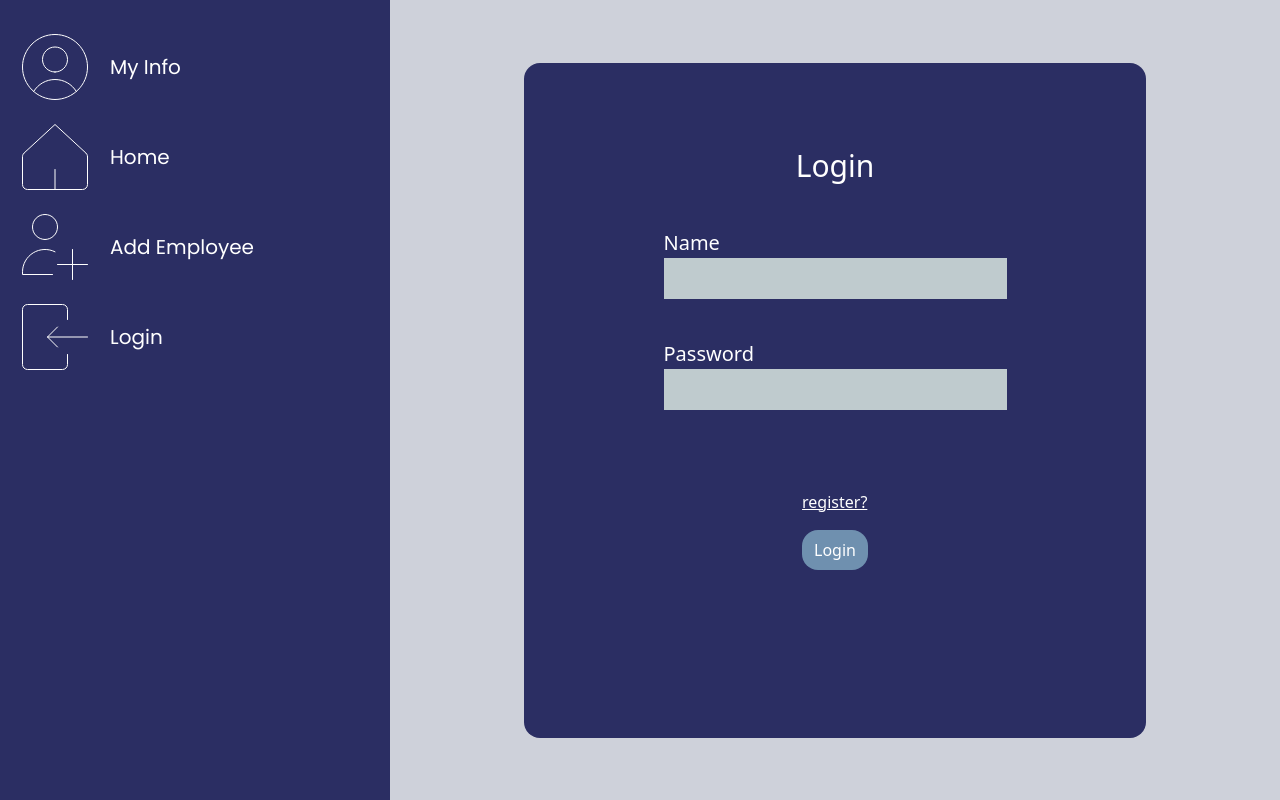
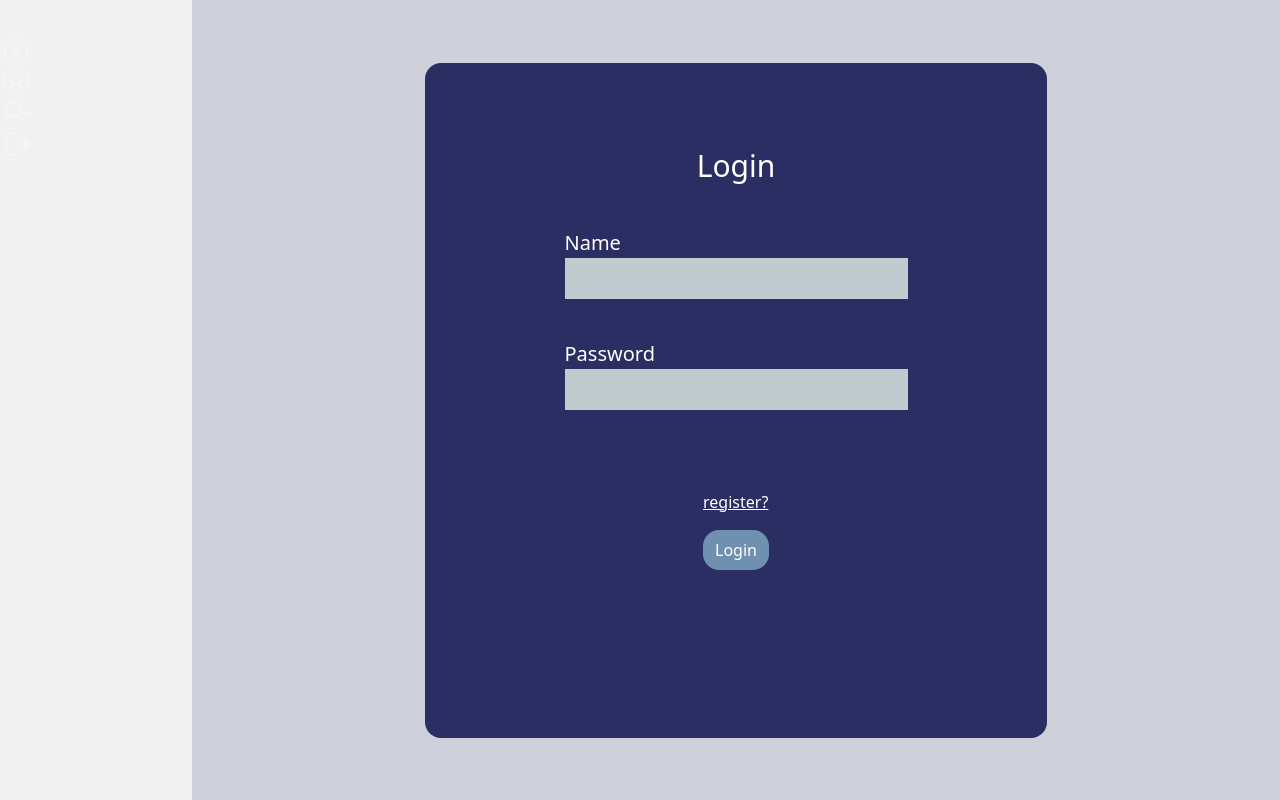
Before and after one commit to rastuak/EmpTracky, a React (Vite) app: page /login in a window 1280 px wide. Built offline with nearby package versions, Linux system fonts and the light colour scheme.

Commit message:
added some colors\

```diff
--- a/index.html
+++ b/index.html
@@ -3,14 +3,14 @@
 
 <head>
   <meta charset="UTF-8" />
-  <link rel="icon" type="image/svg+xml" href="/vite.svg" />
+  <link rel="icon" type="image/svg+xml" href="/src/assets/images/empTrackyLogo.svg" />
   <link rel="preconnect" href="https://fonts.googleapis.com">
   <link rel="preconnect" href="https://fonts.gstatic.com" crossorigin>
   <link
     href="https://fonts.googleapis.com/css2?family=Poppins:ital,wght@0,100;0,200;0,300;0,400;0,500;0,600;0,700;0,800;0,900;1,100;1,200;1,300;1,400;1,500;1,600;1,700;1,800;1,900&display=swap"
     rel="stylesheet">
   <meta name="viewport" content="width=device-width, initial-scale=1.0" />
-  <title>Vite + React</title>
+  <title>EmpTracky</title>
 </head>
 
 <body>
--- a/src/components/ui/DashboardElement.jsx
+++ b/src/components/ui/DashboardElement.jsx
@@ -1,38 +1,15 @@
 import { useNavigate } from "react-router-dom";
-
-import homeIcon from "../../assets/images/home.svg";
-import addEmployeeIcon from "../../assets/images/addPerson.svg";
-import myInfoIcon from "../../assets/images/person.svg";
-import loginIcon from "../../assets/images/login.svg";
+import { House, UserCircle, UserPlus, SignOut } from "@phosphor-icons/react"
 
 export default function DashboardElement() {
   const navigate = useNavigate();
 
   return (
-    <div className="bg-[#2B2E63] h-screen w-[390px] flex flex-col py-8 font-poppins">
-      <div className="flex ml-5" onClick={() => navigate("/my-info")}>
-        <img src={myInfoIcon} />
-
-        <p className="my-auto text-white ml-5 text-[20px]">My Info</p>
-      </div>
-
-      <div className="flex ml-5 mt-5" onClick={() => navigate("/home")}>
-        <img src={homeIcon} />
-
-        <p className="my-auto text-white ml-5 text-[20px]">Home</p>
-      </div>
-
-      <div className="flex ml-5 mt-5" onClick={() => navigate("/add-employee")}>
-        <img src={addEmployeeIcon} />
-
-        <p className="my-auto text-white ml-5 text-[20px]">Add Employee</p>
-      </div>
-
-      <div className="flex ml-5 mt-5" onClick={() => navigate("/login")}>
-        <img src={loginIcon} />
-
-        <p className="my-auto text-white ml-5 text-[20px]">Login</p>
-      </div>
+    <div className="bg-[#f1f1f1] h-screen w-[15%] flex flex-col py-8 font-poppins">
+      <House size={32} className="text-[#f5f5f5]"/>
+      <UserCircle size={32} className="text-[#f5f5f5]"/>
+      <UserPlus size={32} className="text-[#f5f5f5]"/>
+      <SignOut size={32} className="text-[#f5f5f5]"/>
     </div>
   );
 }
--- a/src/pages/HomePage.jsx
+++ b/src/pages/HomePage.jsx
@@ -1,6 +1,7 @@
+import { House, SignOut, UserCircle, UserPlus } from "@phosphor-icons/react";
 import axios from "axios";
 import { useEffect, useState } from "react";
-import DashboardElement from "../components/ui/DashboardElement";
+import logo from "../assets/images/logoDashboard.svg";
 
 export default function HomePage() {
   const [data, setData] = useState([]);
@@ -20,23 +21,21 @@ export default function HomePage() {
   }, []);
 
   return (
-    <div className="bg-[#CED1DA] flex">
-
-      <DashboardElement />
-
-      <div className="bg-[#798DC5] w-screen min-h-screen m-auto flex-1">
-        <ol className="overflow-auto w-full">
-          {data.map((employee, index) => (
-            <li
-              key={index}
-              className="text-white text-[20px] p-3 flex flex-col bg-[#737CCF] m-2 rounded-2xl"
-            >
-              <p>{employee.name}</p>
-              <p>{employee.division}</p>
-              <p>{employee.salary}</p>
-            </li>
-          ))}
-        </ol>
+    <div className="bg-emptracky-f1 min-h-screen w-screen font-poppins flex">
+      <div className="w-[15%] min-h-screen py-12 flex-row">
+        <div className="w-full flex justify-center">
+          <img src={logo} alt="logo" className="w-[80px]" />
+        </div>
+        <div>
+          <House size={32} className="text-emptracky-darkgray" />
+          <UserCircle size={32} className="text-emptracky-darkgray" />
+          <UserPlus size={32} className="text-emptracky-darkgray" />
+          <SignOut size={32} className="text-emptracky-darkgray" />
+        </div>
+      </div>
+      <div className="flex justify-center items-center w-full min-h-screen">
+        <div className="bg-[#f5f5f5] h-[90%] w-[95%] shadow-md">
+        </div>
       </div>
     </div>
   );
--- a/tailwind.config.js
+++ b/tailwind.config.js
@@ -5,6 +5,18 @@ export default {
     extend: {
       fontFamily: {
         poppins : ['Poppins', 'sans-serif']
+      },
+      "colors": {
+        "emptracky": {
+          "fd": "#fdfdfd",
+          "f1" : "#f1f1f1",
+          "f5" : "#f5f5f5",
+          "f7" : "#f7f7f7",
+          "blue": "#3E7CA2",
+          "darkblue": "#024064",
+          "darkgray" : "#36454F",
+          "red": "#FF6F61",
+        }
       }
     },
   },
```
Also changed, not shown: src/assets/images/dashboardLine.svg (added).
